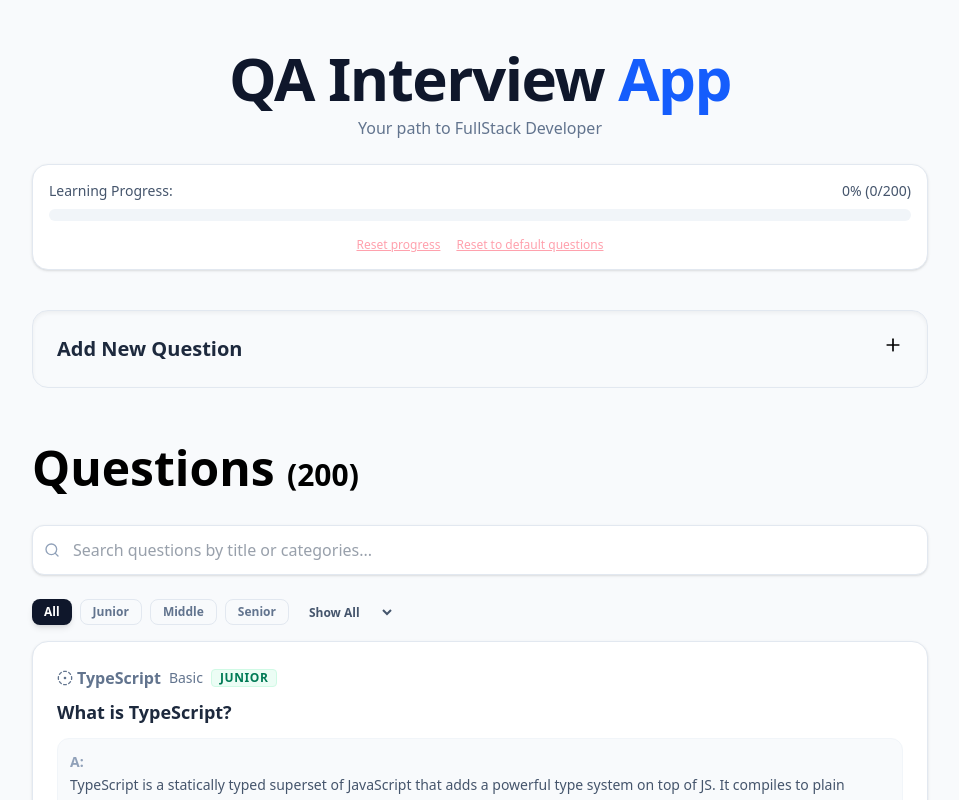
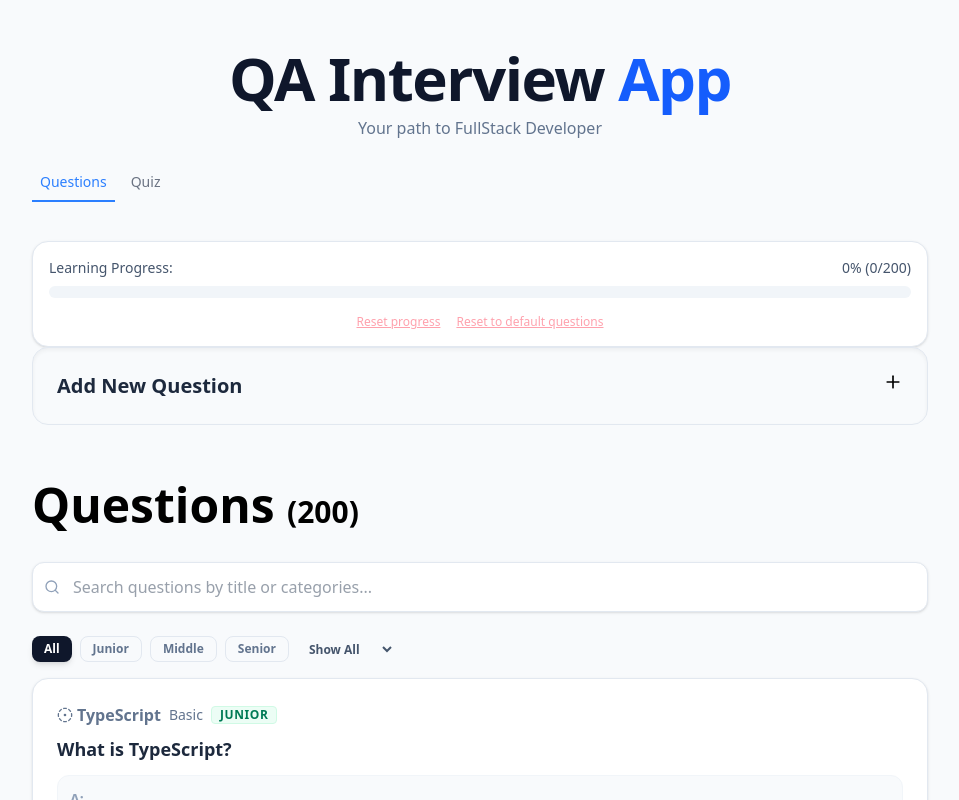
Before and after one commit to ileegant/interview-app, a React (Vite) app: page / in a window 1280 px wide. Shown: the top 800 px of the page, without its empty margins (160-1119 px from the left). Built offline with nearby package versions, Linux system fonts and the light colour scheme.

Commit message:
feat: import Tab component and add MockInterviews

```diff
--- a/src/App.tsx
+++ b/src/App.tsx
@@ -1,10 +1,12 @@
 import { useEffect, useRef, useState } from "react";
-import type { IQuestion } from "./types";
+import type { IQuestion, TabType } from "./types";
 import { QuestionCard } from "./components/QuestionCard";
 import { AddQuestionForm } from "./components/AddQuestionForm";
 import { initialQuestions } from "./data/seed";
 import { Loader2 } from "lucide-react";
 import SearchEngine from "./components/SearchEngine";
+import MockInterview from "./components/MockInterview";
+import Tab from "./components/Tab";
 
 const LS_KEY = "interview_prep_questions_v1";
 
@@ -25,6 +27,8 @@ function App() {
   const [visibleCount, setVisibleCount] = useState(10);
 
   const bottomObserverTarget = useRef(null);
+
+  const [selectedTab, setSelectedTab] = useState<TabType>("questions");
 
   const filteredQuestions = questions.filter((q) => {
     const matchDifficulty =
@@ -116,6 +120,13 @@ function App() {
             Your path to FullStack Developer
           </p>
 
+          <Tab selectedTab={selectedTab} setSelectedTab={setSelectedTab} />
+        </div>
+
+        {selectedTab === "quiz" ? (
+          <MockInterview />
+        ) : (
+          <>
             <div className="bg-white p-4 rounded-2xl shadow-sm border border-slate-200">
               <div className="flex justify-between mb-2 text-sm font-medium text-slate-600">
                 <span>Learning Progress:</span>
@@ -144,10 +155,8 @@ function App() {
                 </button>
               </div>
             </div>
-        </div>
 
             <AddQuestionForm onAdd={handleAddQuestion} />
-
             <div className="space-y-4 mt-14">
               <h1 className="text-5xl font-bold pb-4">
                 Questions{" "}
@@ -205,8 +214,8 @@ function App() {
               {filteredQuestions.length > 0 &&
                 (visibleCount >= filteredQuestions.length ? (
                   <div className="flex justify-center text-slate-400 pt-6">
-                You reacehd THE END. Stop scrolling and start coding. The Senior
-                position won't grab itself.
+                    You reacehd THE END. Stop scrolling and start coding. The
+                    Senior position won't grab itself.
                   </div>
                 ) : (
                   <div
@@ -217,6 +226,8 @@ function App() {
                   </div>
                 ))}
             </div>
+          </>
+        )}
       </div>
     </div>
   );
```
Lines whose indentation alone changed are shown as unchanged.
